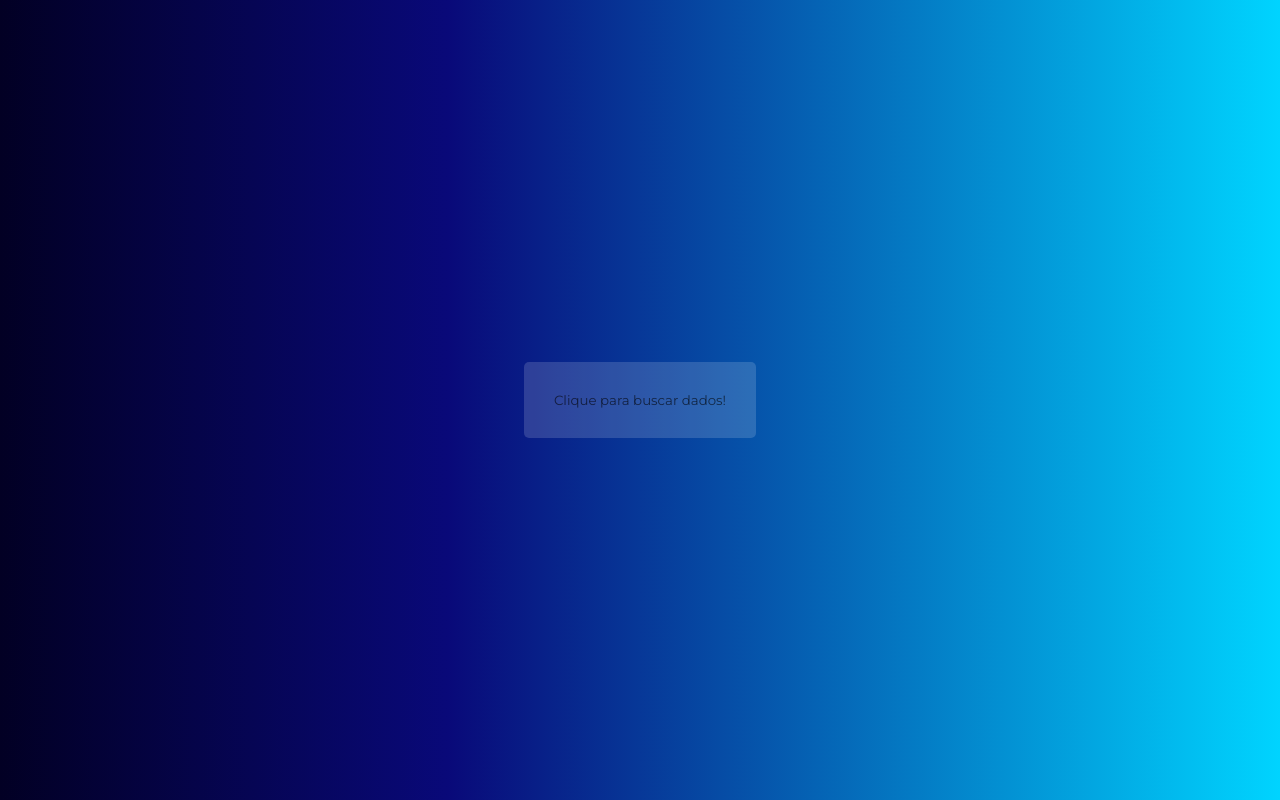
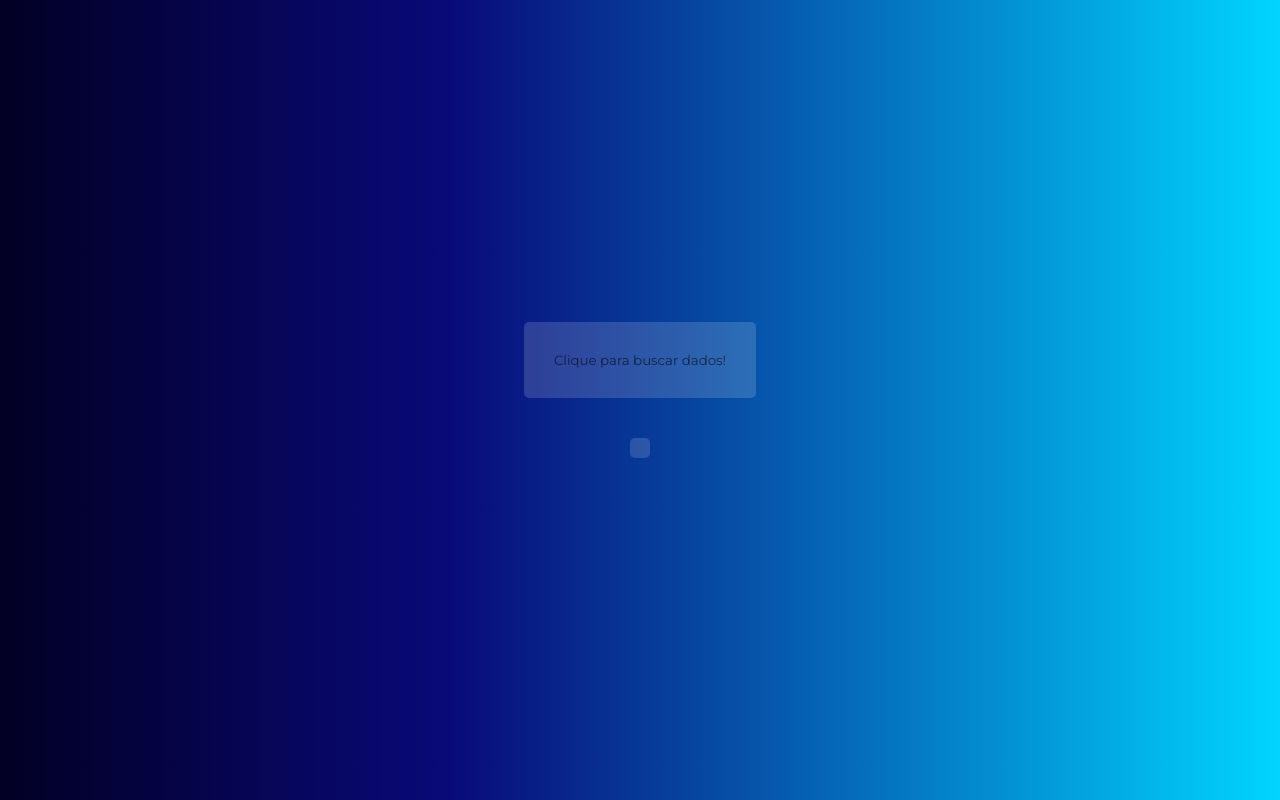
Before and after one commit to Oagans/CP1---Computational, a plain HTML site: page index.html in a window 1280 px wide. Drawn offline with Linux system fonts and the light colour scheme.

Commit message:
Alterações no CSS para mostrar melhor o resultado!

```diff
--- a/css/styles.css
+++ b/css/styles.css
@@ -41,6 +41,17 @@ button:hover {
     background-color: transparent;
     border-radius: 4px;
     display: flex;
+    flex-direction: column;
+    gap: 2rem;
     justify-content: center;
     align-items: center;
 }
+
+#resultado {
+    color: #FFF;
+    font-size: 1.5rem;
+    background-color:rgba(255, 255, 255, 0.151);
+    border-radius: 0.5rem;
+    padding: 1rem;
+    margin: 2rem;
+}
```
